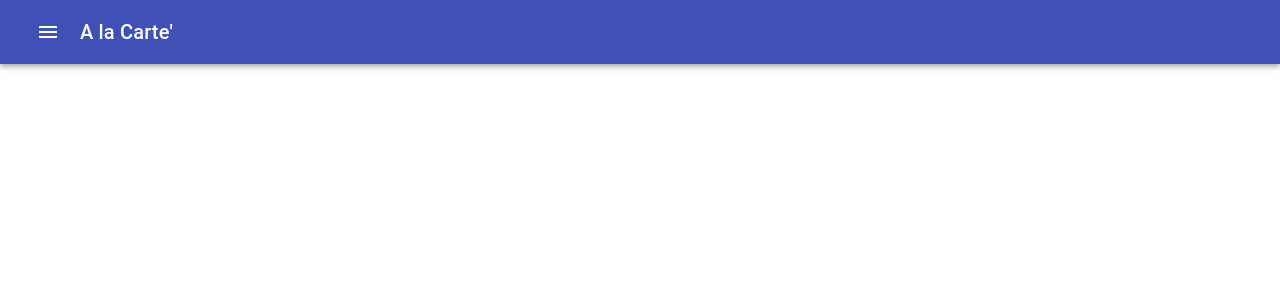
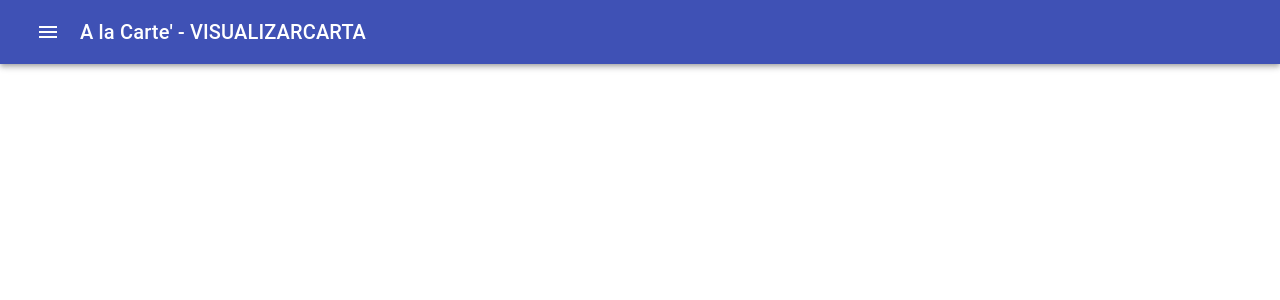
Before and after one commit to libuffa/tp-2019-proyectos-software-alacarte, a React (Create React App) app in the folder frontend/: page /visualizarCarta in a window 1280 px wide. Shown: the top 300 px of the page. Built offline with nearby package versions, Linux system fonts and the light colour scheme.

Commit message:
agrego titulo junto con la ruta para en el elemento de header para saber donde estas parado

```diff
--- a/frontend/src/App.js
+++ b/frontend/src/App.js
@@ -6,12 +6,10 @@ import Header from './components/Header/Header';
 
 function App() {
   return (
-    <>
+    <Router>
       <Header />
-      <Router>
-        <Route path="/" exact component={VisualizarMesa} />
-      </Router>
-    </>
+      <Route path="/mesas" exact component={VisualizarMesa} />
+    </Router>
   );
 }
 
--- a/frontend/src/components/Header/Header.js
+++ b/frontend/src/components/Header/Header.js
@@ -1,9 +1,17 @@
 import React from 'react'
 import { AppBar, Toolbar, IconButton, Typography } from '@material-ui/core';
+import { withRouter } from 'react-router';
 import MenuIcon from '@material-ui/icons/Menu';
 import './Header.scss';
 
-export default function Header() {
+class Header extends React.Component {
+  constructor(props) {
+    super(props);
+  }
+
+  render() {
+    const { location } = this.props;
+    const path = location.pathname.replace(/\//g, '').toUpperCase();
     return (
       <AppBar position="static">
         <Toolbar>
@@ -11,9 +19,12 @@ export default function Header() {
             <MenuIcon />
           </IconButton>
           <Typography className="title" variant="h6">
-          A la Carte'
+            A la Carte' - {path}
           </Typography>
         </Toolbar>
       </AppBar>
     )
   }
+
+}
+export default withRouter(Header);
```
Lines whose indentation alone changed are shown as unchanged.
